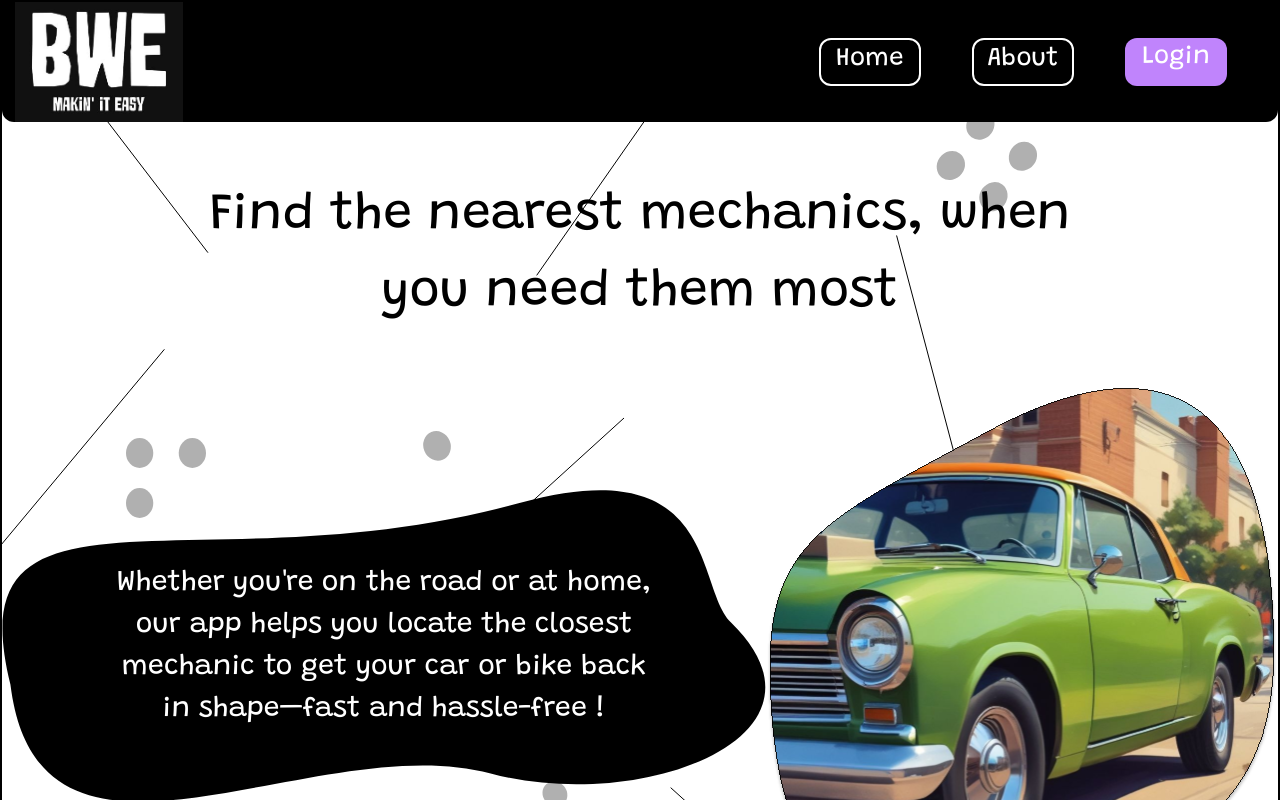
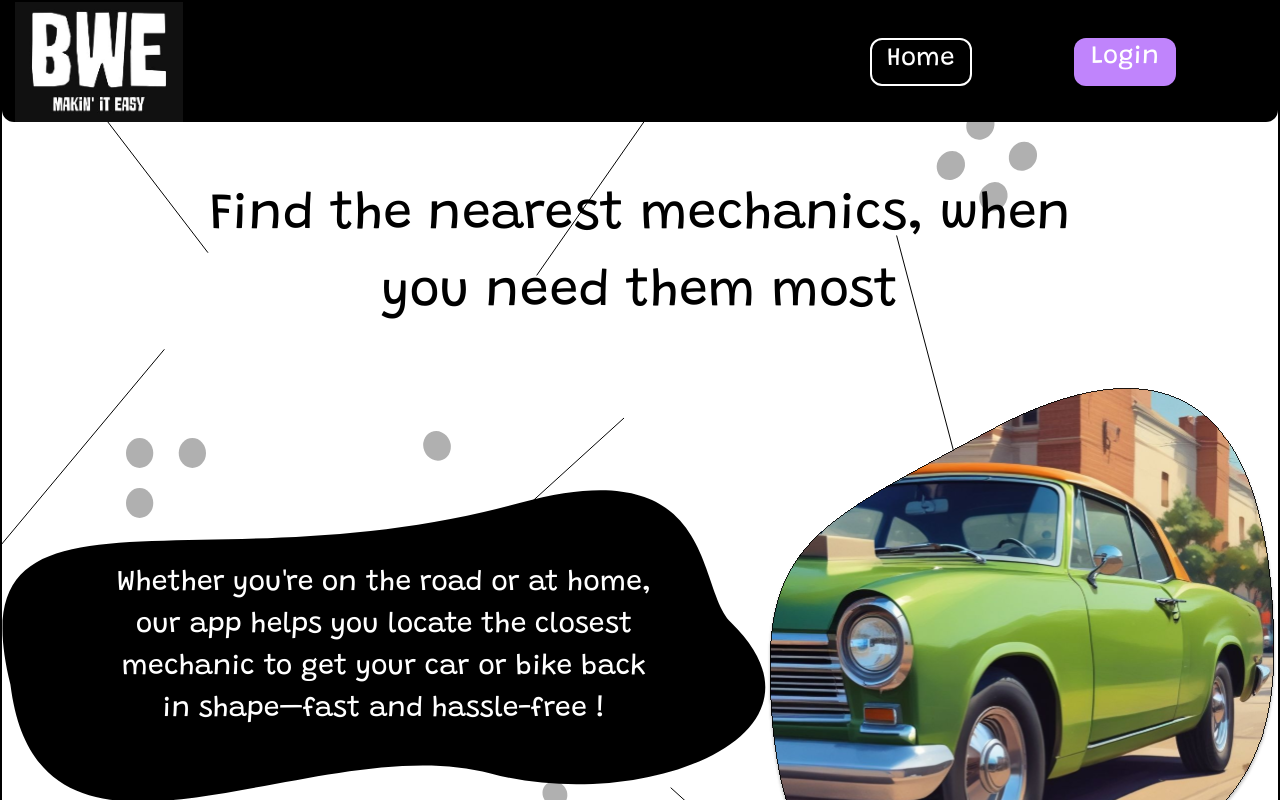
Before and after one commit to shoumiksharma/Book-with-Ease, a React (Vite) app in the folder Frontend/: page / in a window 1280 px wide. Shown: the top 800 px of the page. Built offline with nearby package versions, Linux system fonts and the light colour scheme.

Commit message:
Update navbar

```diff
--- a/Frontend/src/components/Navbar.jsx
+++ b/Frontend/src/components/Navbar.jsx
@@ -11,7 +11,7 @@ function Navbar(){
                     </div>
                     <div className="buttons text-white w-[40%] h-[100%] flex items-center justify-evenly">
                         <Link to='/' className="border-2 border-white rounded-xl w-[20%] h-[40%] font-Grandstander text-[2vw] text-center">Home</Link>
-                        <Link to='/about' className="border-2 border-white rounded-xl w-[20%] h-[40%] font-Grandstander text-[2vw] text-center">About</Link>
+                        {/* <Link to='/about' className="border-2 border-white rounded-xl w-[20%] h-[40%] font-Grandstander text-[2vw] text-center">About</Link> */}
                         <Link to='/login' className=" rounded-xl w-[20%] h-[40%] font-Grandstander text-[2vw] bg-purple-400 text-center">Login</Link>
                     </div>
                 </div>
```
